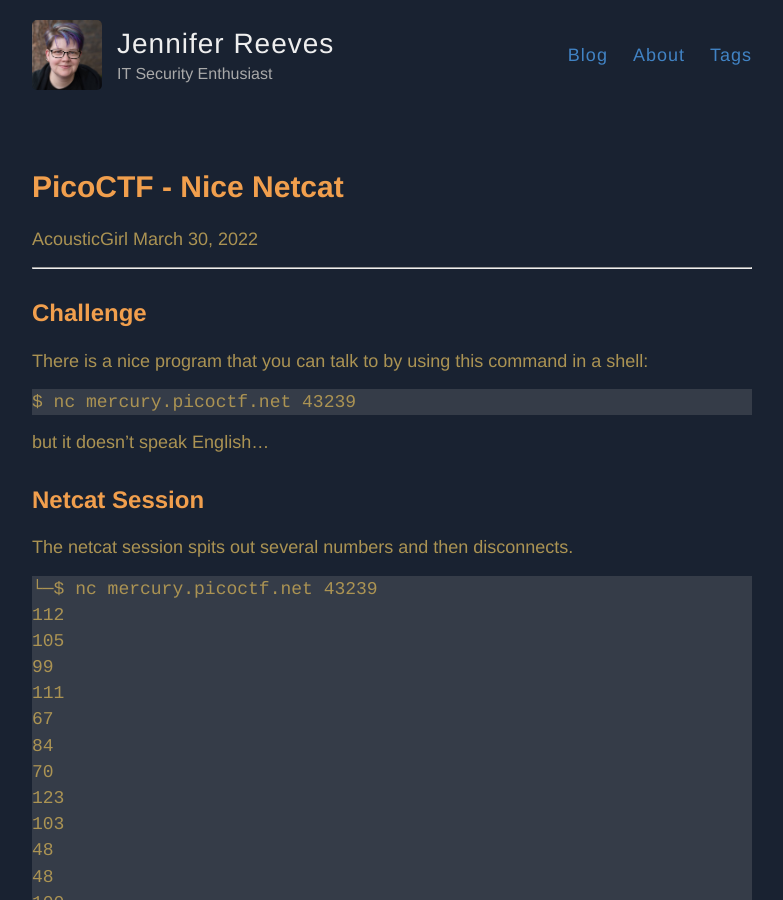
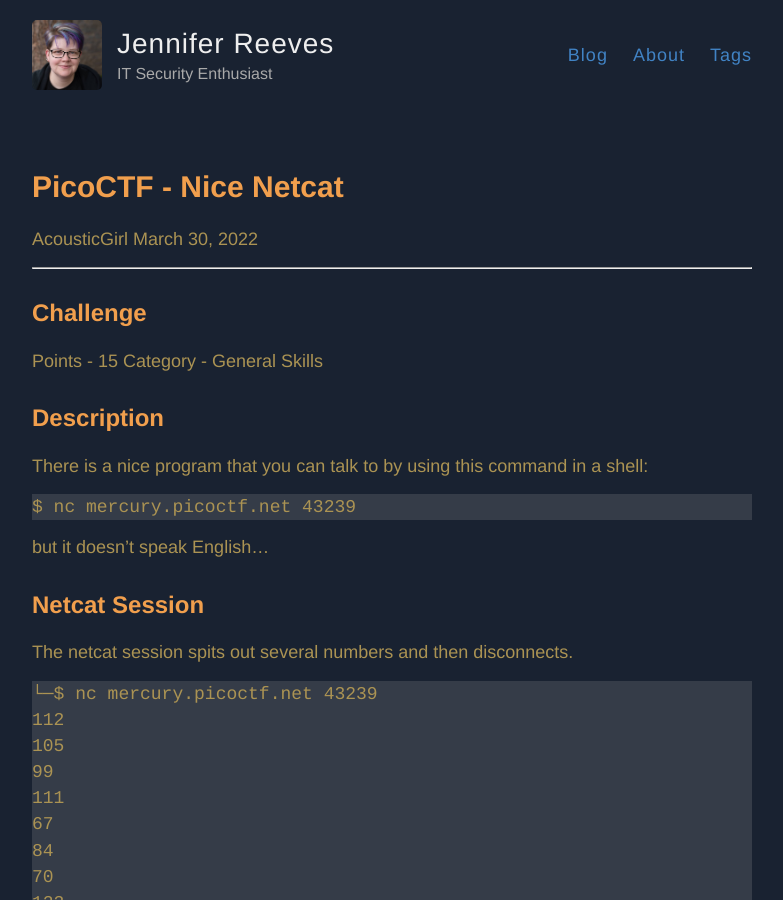
Before and after one commit to jbreeves/jbreeves.github.io, a Jekyll site: the page built from _posts/2022-03-30-Nice-Netcat.md, in a window 1280 px wide and 900 px high. Shown: the whole window, without its empty margins (248-1031 px from the left). Built offline with Jekyll 4.4.1, drawn with Linux system fonts in a browser that asks for light colours.

Commit message:
Update 2022-03-30-Nice-Netcat.md

````diff
--- a/_posts/2022-03-30-Nice-Netcat.md
+++ b/_posts/2022-03-30-Nice-Netcat.md
@@ -10,6 +10,10 @@
 -------
 
 ## Challenge
+Points - 15
+Category - General Skills
+
+## Description
 There is a nice program that you can talk to by using this command in a shell:
 ```
 $ nc mercury.picoctf.net 43239
````
Also changed, not shown: other parts of _posts/2022-03-30-Nice-Netcat.md (+1 -1 lines).
